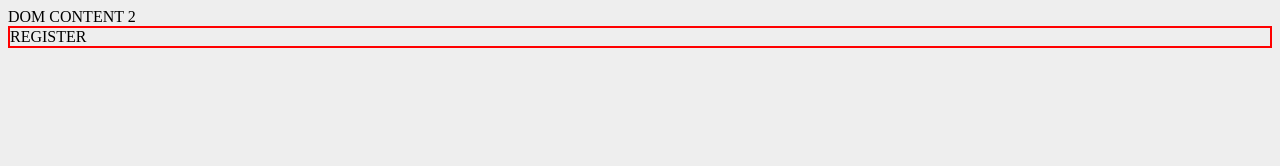
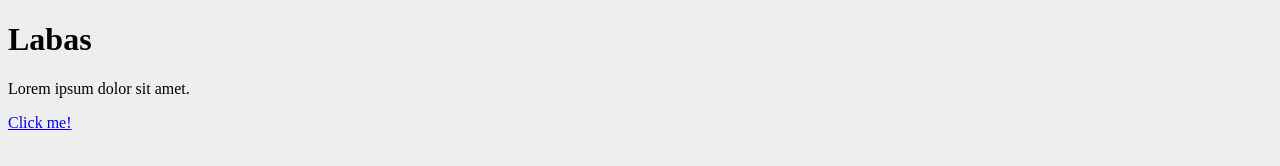
Before and after one commit to front-end-by-rimantas/29b-grupe-dom, a website: page index.html in a window 1280 px wide. Drawn offline with Linux system fonts and the light colour scheme.

Commit message:
Uzduotis 1

```diff
--- a/index.html
+++ b/index.html
@@ -10,10 +10,11 @@
 </head>
 
 <body>
-    DOM CONTENT 2
-    <form>
-        REGISTER
-    </form>
+    <h1>Labas</h1>
+    <p>Lorem ipsum dolor sit amet.</p>
+    <a href="#">Click me!</a>
+
+    <script src="./js/main.js" type="module" defer></script>
 </body>
 
 </html>
```
Also changed, not shown: exercises/01.md (added, +11 -0 lines), js/main.js (added).
